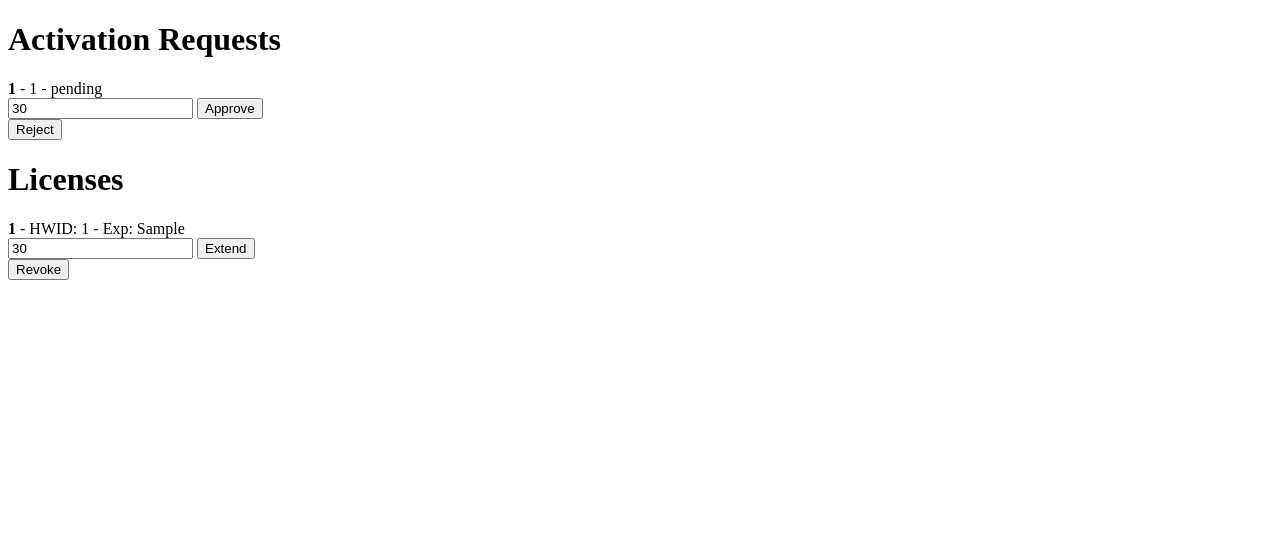
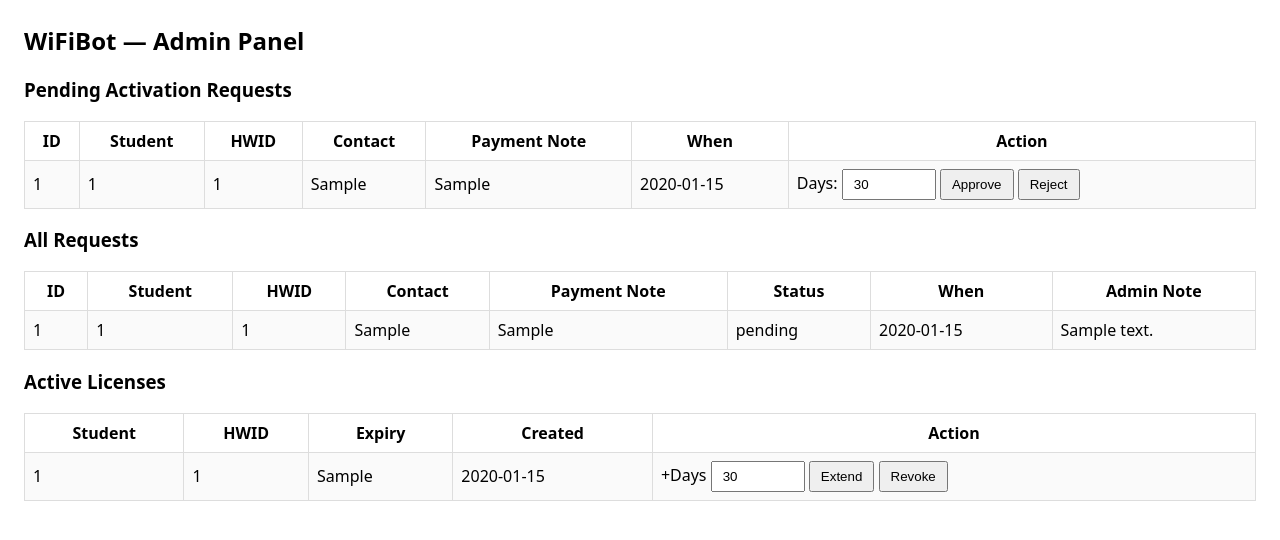
Before and after one commit to Phoenix149250/wifi-licensing, a FastAPI app: page /admin in a window 1280 px wide. Shown: the top 540 px of the page. Run offline with FastAPI, Linux system fonts and the light colour scheme; tables that the repository leaves empty hold one stand-in row (values such as "Sample post").

```diff
--- a/templates/admin.html
+++ b/templates/admin.html
@@ -1,37 +1,89 @@
-<!DOCTYPE html>
-<html>
-<head><title>Admin Panel</title></head>
-<body>
-  <h1>Activation Requests</h1>
+<!doctype html>
+<meta charset="utf-8" />
+<title>WiFiBot — Admin</title>
+<style>
+  body{font-family:system-ui,arial;margin:24px}
+  table{border-collapse:collapse;width:100%;margin:16px 0}
+  th,td{border:1px solid #ddd;padding:8px}
+  tr:nth-child(even){background:#fafafa}
+  .ok{color:green}.bad{color:#b00}
+  form.inline{display:inline}
+  input,button,select{padding:6px 10px}
+</style>
+
+<h2>WiFiBot — Admin Panel</h2>
+
+<h3>Pending Activation Requests</h3>
+<table>
+  <tr>
+    <th>ID</th><th>Student</th><th>HWID</th><th>Contact</th><th>Payment Note</th><th>When</th><th>Action</th>
+  </tr>
   {% for r in requests %}
-    <div>
-      <b>{{ r.student_id }}</b> - {{ r.hwid }} - {{ r.status }}
-      <form method="post" action="/admin/approve">
-        <input type="hidden" name="req_id" value="{{ r.id }}">
-        <input type="number" name="days" value="30">
+  {% if r["status"]=="pending" %}
+  <tr>
+    <td>{{ r["id"] }}</td>
+    <td>{{ r["student_id"] }}</td>
+    <td>{{ r["hwid"] }}</td>
+    <td>{{ r["contact"] }}</td>
+    <td>{{ r["upi_txn"] }}</td>
+    <td>{{ r["created_at"] }}</td>
+    <td>
+      <form class="inline" method="post" action="/admin/approve">
+        <input type="hidden" name="req_id" value="{{ r['id'] }}">
+        <label>Days: <input type="number" name="days" value="30" min="1" style="width:70px"></label>
         <button type="submit">Approve</button>
       </form>
-      <form method="post" action="/admin/reject">
-        <input type="hidden" name="req_id" value="{{ r.id }}">
+      <form class="inline" method="post" action="/admin/reject">
+        <input type="hidden" name="req_id" value="{{ r['id'] }}">
         <button type="submit">Reject</button>
       </form>
-    </div>
+    </td>
+  </tr>
+  {% endif %}
   {% endfor %}
+</table>
 
-  <h1>Licenses</h1>
+<h3>All Requests</h3>
+<table>
+  <tr>
+    <th>ID</th><th>Student</th><th>HWID</th><th>Contact</th><th>Payment Note</th><th>Status</th><th>When</th><th>Admin Note</th>
+  </tr>
+  {% for r in requests %}
+  <tr>
+    <td>{{ r["id"] }}</td>
+    <td>{{ r["student_id"] }}</td>
+    <td>{{ r["hwid"] }}</td>
+    <td>{{ r["contact"] }}</td>
+    <td>{{ r["upi_txn"] }}</td>
+    <td>{{ r["status"] }}</td>
+    <td>{{ r["created_at"] }}</td>
+    <td>{{ r["admin_note"] }}</td>
+  </tr>
+  {% endfor %}
+</table>
+
+<h3>Active Licenses</h3>
+<table>
+  <tr>
+    <th>Student</th><th>HWID</th><th>Expiry</th><th>Created</th><th>Action</th>
+  </tr>
   {% for l in licenses %}
-    <div>
-      <b>{{ l.student_id }}</b> - HWID: {{ l.hwid }} - Exp: {{ l.expiry }}
-      <form method="post" action="/admin/extend">
-        <input type="hidden" name="student_id" value="{{ l.student_id }}">
-        <input type="number" name="days" value="30">
+  <tr>
+    <td>{{ l["student_id"] }}</td>
+    <td>{{ l["hwid"] }}</td>
+    <td>{{ l["expiry"] }}</td>
+    <td>{{ l["created_at"] }}</td>
+    <td>
+      <form class="inline" method="post" action="/admin/extend">
+        <input type="hidden" name="student_id" value="{{ l['student_id'] }}">
+        <label>+Days <input type="number" name="days" value="30" style="width:70px"></label>
         <button type="submit">Extend</button>
       </form>
-      <form method="post" action="/admin/revoke">
-        <input type="hidden" name="student_id" value="{{ l.student_id }}">
+      <form class="inline" method="post" action="/admin/revoke">
+        <input type="hidden" name="student_id" value="{{ l['student_id'] }}">
         <button type="submit">Revoke</button>
       </form>
-    </div>
+    </td>
+  </tr>
   {% endfor %}
-</body>
-</html>
+</table>
```
